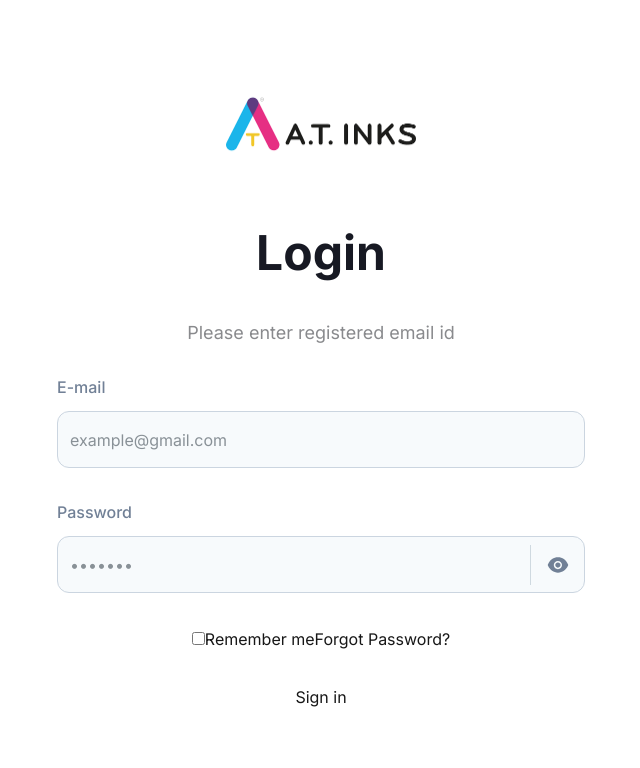
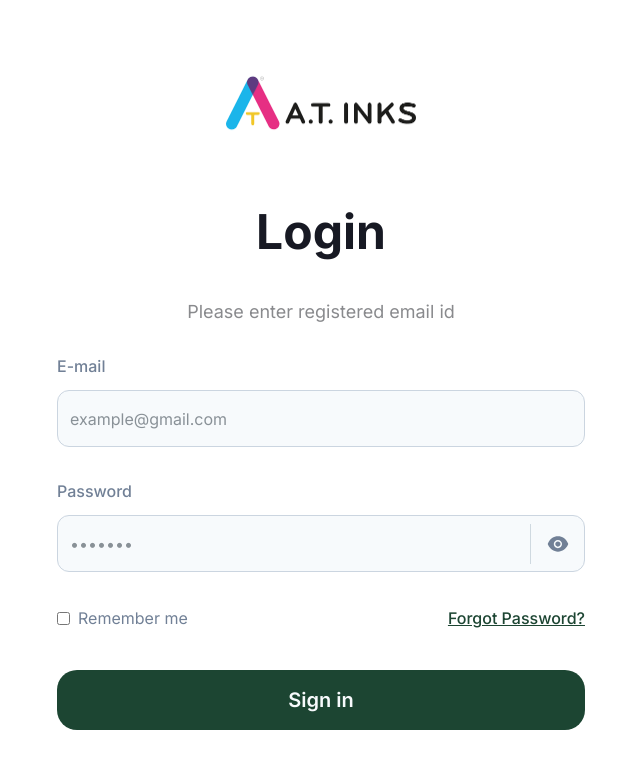
Before and after one commit to elredProductionBackup/elred_dealer_portal, a Next.js app: page / in a window 1280 px wide. Shown: the top 768 px of the page, without its empty margins (319-959 px from the left). Built offline with nearby package versions, Linux system fonts and the light colour scheme.

Commit message:
completed the login UI

```diff
--- a/components/InputField.jsx
+++ b/components/InputField.jsx
@@ -21,10 +21,19 @@ const InputField = ({
   };
 
   return (
-    <div className="input-field">
-      {label && <label htmlFor={name}>{label}</label>}
+    <div className="w-full flex flex-col items-start gap-[14px]">
+      {/* Label */}
+      {label && (
+        <label
+          htmlFor={name}
+          className="text-[#718096] font-medium leading-[20px]"
+        >
+          {label}
+        </label>
+      )}
 
-      <div className="input-wrapper">
+      <div className="w-full relative flex items-center rounded-xl border border-[#CBD5E0] bg-[#F7FAFC]">
+        {/* Input */}
         <input
           type={inputType}
           id={name}
@@ -33,18 +42,22 @@ const InputField = ({
           placeholder={placeholder}
           onChange={onChange}
           autoComplete={type === "password" ? "current-password" : "off"}
+          className="w-full min-h-[55px] border-none outline-none pl-3 pr-[54px] bg-transparent placeholder:text-[#899197]"
         />
 
+        {/* Right Icon */}
         {icon && (
           <span
-            className={`icon-right ${type === "password" ? "clickable" : ""}`}
+            className={`absolute right-0 flex items-center justify-center min-w-[54px] h-[40px] border-l border-[#CFD9E0] ${
+              type === "password" ? "cursor-pointer" : ""
+            }`}
             onClick={handleIconClick}
           >
             <Image
               src={icon}
               alt={`${name}-icon`}
-              width={20}
-              height={20}
+              width={24}
+              height={24}
               priority
             />
           </span>
--- a/src/app/globals.css
+++ b/src/app/globals.css
@@ -24,6 +24,9 @@ body {
   color: var(--foreground);
   font-family: var(--font-inter);
 }
+input{
+  font-family: var(--font-inter);
+}
 
 
 .login-container{
@@ -45,7 +48,6 @@ body {
   align-items: center;
   width: 90%;
   max-width: 528px;
-  /* background-color: salmon; */
   gap: 34px;
 }
 .login-form h1{
@@ -57,53 +59,40 @@ body {
   font-size: 18px;
   line-height: 20px;
   color: #898A8D;
+  font-weight: 400;
+
 }
 
-.input-field{
+.login-options{
   width: 100%;
   display: flex;
-  flex-direction: column;
-  align-items: flex-start;
-  gap: 14px;
+  justify-content: space-between;
+}
+.login-options label{
+  display: flex;
+  align-items: center;
+  gap: 8px;
+  color: #718096;
+  cursor: pointer;
 }
 
-
-.input-field label{
-  color: #718096;
+.login-options a{
   font-weight: 500;
-  line-height: 20px;
+  line-height: 150%;
+  text-decoration: underline;
+  text-decoration-style: solid;
+  color: #1C4532;
 }
 
-.input-wrapper{
+.login-form button{
+  background: #1C4532;
+  min-height: 60px;
   width: 100%;
-  border-radius: 12px;
-  border: 1px solid #CBD5E0;
-  display: flex;
-  align-items: center;
-  background: #F7FAFC;
-  position: relative;
+  border-radius: 20px;
+  color: #F7FAFC;
+  font-weight: 600;
+  line-height: 28px;
+  font-size: 20px;
+  cursor: pointer;
+  margin-top: 6px;
 }
-.input-wrapper input{
-  min-height: 55px;
-  width: 100%;
-  border: none;
-  outline: none;
-  padding-left: 12px;
-}
-.input-wrapper input::placeholder{
-  color: #899197;
-}
-
-.input-wrapper .icon-right{
-  position: absolute;
-  right: 0;
-  min-width: 54px;
-  height: 40px;
-  border-left: 1px solid #CFD9E0;
-  display: flex;
-  align-items: center;
-  justify-content: center;
-}
-.input-wrapper .icon-right img{
-  width: 24px;height: 24px;
-}
--- a/src/app/page.js
+++ b/src/app/page.js
@@ -1,13 +1,121 @@
 
-"use client"
+// "use client"
+
+// import React, { useState, useEffect } from "react";
+// // import axios from "axios";
+// import { useRouter } from "next/navigation";
+// import Image from "next/image";
+// import ATinksImage from '../../assets/images/atinks-logo.png'
+// import InputField from "../../components/InputField";
+// import EyeIcon from '../../assets/icons/AiFillEye.svg'
+// import Link from "next/link";
+
+// const Login = () => {
+//   const router = useRouter();
+
+//   const [form, setForm] = useState({
+//     email: "",
+//     password: "",
+//     rememberMe: false,
+//     loading: false,
+//     error: "",
+//   });
+
+//   const handleChange = (e) => {
+//     const { name, value, type, checked } = e.target;
+//     setForm((prev) => ({
+//       ...prev,
+//       [name]: type === "checkbox" ? checked : value,
+//     }));
+//   };
+
+//   const handleSubmit = async (e) => {
+//     e.preventDefault();
+//     setForm((prev) => ({ ...prev, error: "" }));
+
+//     if (!form.email || !form.password) {
+//       setForm((prev) => ({ ...prev, error: "Please enter both fields." }));
+//       return;
+//     }
+//     try {
+//     } catch (err) {
+//     } finally {
+//     }
+//   };
+
+//   useEffect(() => {
+//     const remembered = localStorage.getItem("rememberEmail");
+//     if (remembered) {
+//       setForm((prev) => ({ ...prev, email: remembered, rememberMe: true }));
+//     }
+//   }, []);
+
+//   return (
+//     <div className="login-container">
+//       <div className="brand-section">
+//         <Image src={ATinksImage} alt="A.T. INKS" />
+//       </div>
+//       <form onSubmit={handleSubmit} className="login-form">
+//         <h1>Login</h1>
+//         <p>Please enter registered email id</p>
+
+//         <InputField
+//           label="E-mail"
+//           type="email"
+//           name="email"
+//           placeholder="example@gmail.com"
+//           value={form.email}
+//           onChange={handleChange}
+//         />
+
+//         <InputField
+//           label="Password"
+//           type="password"
+//           name="password"
+//           placeholder="•••••••"
+//           value={form.password}
+//           onChange={handleChange}
+//           icon={EyeIcon}
+//         />
+
+//         <div className="login-options">
+//           <label>
+//             <input
+//               type="checkbox"
+//               name="rememberMe"
+//               checked={form.rememberMe}
+//               onChange={handleChange}
+//             />
+//             Remember me
+//           </label>
+//           <Link href="/forgot-password">Forgot Password?</Link>
+//         </div>
+
+//         {form.error && <p className="error-text">{form.error}</p>}
+
+//         <button type="submit" disabled={form.loading}>
+//           {form.loading ? "Signing in..." : "Sign in"}
+//         </button>
+//       </form>
+//     </div>
+//   );
+// };
+
+// export default Login;
+
+
+
+
+
+"use client";
 
 import React, { useState, useEffect } from "react";
-// import axios from "axios";
 import { useRouter } from "next/navigation";
 import Image from "next/image";
-import ATinksImage from '../../assets/images/atinks-logo.png'
+import ATinksImage from "../../assets/images/atinks-logo.png";
 import InputField from "../../components/InputField";
-import EyeIcon from '../../assets/icons/AiFillEye.svg'
+import EyeIcon from "../../assets/icons/AiFillEye.svg";
+import Link from "next/link";
 
 const Login = () => {
   const router = useRouter();
@@ -36,10 +144,6 @@ const Login = () => {
       setForm((prev) => ({ ...prev, error: "Please enter both fields." }));
       return;
     }
-    try {
-    } catch (err) {
-    } finally {
-    }
   };
 
   useEffect(() => {
@@ -50,14 +154,28 @@ const Login = () => {
   }, []);
 
   return (
-    <div className="login-container">
-      <div className="brand-section">
-        <Image src={ATinksImage} alt="A.T. INKS" />
+    <div className="min-h-[100dvh] w-full flex flex-col items-center justify-center gap-[60px]">
+      {/* Logo */}
+      <div className="flex justify-center">
+        <Image
+          src={ATinksImage}
+          alt="A.T. INKS"
+          className="w-[190px] object-contain"
+          priority
+        />
       </div>
-      <form onSubmit={handleSubmit} className="login-form">
-        <h1>Login</h1>
-        <p>Please enter registered email id</p>
 
+      {/* Form */}
+      <form
+        onSubmit={handleSubmit}
+        className="flex flex-col items-center w-[90%] max-w-[528px] gap-[34px]"
+      >
+        <h1 className="text-[48px] font-bold text-[#171923]">Login</h1>
+        <p className="text-[18px] leading-[20px] text-[#898A8D] font-normal">
+          Please enter registered email id
+        </p>
+
+        {/* Email Input */}
         <InputField
           label="E-mail"
           type="email"
@@ -67,6 +185,7 @@ const Login = () => {
           onChange={handleChange}
         />
 
+        {/* Password Input */}
         <InputField
           label="Password"
           type="password"
@@ -77,22 +196,40 @@ const Login = () => {
           icon={EyeIcon}
         />
 
-        <div className="login-options">
-          <label>
+        {/* Remember me + Forgot */}
+        <div className="w-full flex justify-between">
+          <label className="flex items-center gap-2 text-[#718096] cursor-pointer">
             <input
               type="checkbox"
               name="rememberMe"
               checked={form.rememberMe}
               onChange={handleChange}
+              className="cursor-pointer"
             />
             Remember me
           </label>
-          <a href="/forgot-password">Forgot Password?</a>
+
+          <Link
+            href="/forgot-password"
+            className="font-medium leading-[150%] underline text-[#1C4532]"
+          >
+            Forgot Password?
+          </Link>
         </div>
 
-        {form.error && <p className="error-text">{form.error}</p>}
+        {/* Error */}
+        {form.error && (
+          <p className="text-red-500 text-sm text-center w-full">
+            {form.error}
+          </p>
+        )}
 
-        <button type="submit" disabled={form.loading}>
+        {/* Submit Button */}
+        <button
+          type="submit"
+          disabled={form.loading}
+          className="bg-[#1C4532] min-h-[60px] w-full rounded-[20px] text-[#F7FAFC] font-semibold leading-[28px] text-[20px] cursor-pointer mt-[6px] disabled:opacity-50"
+        >
           {form.loading ? "Signing in..." : "Sign in"}
         </button>
       </form>
```
